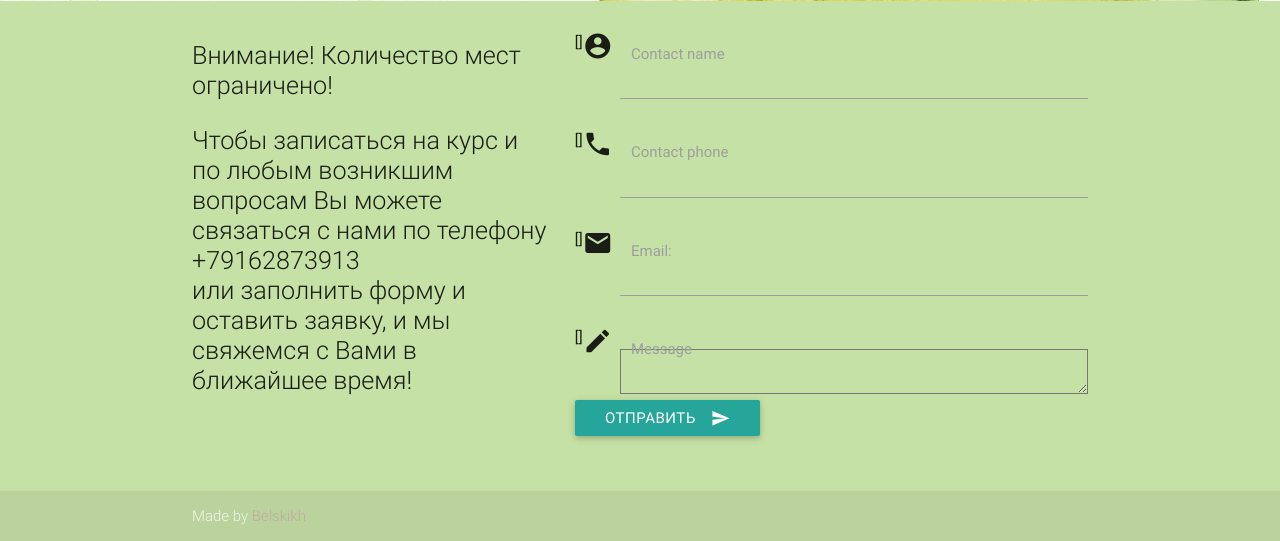
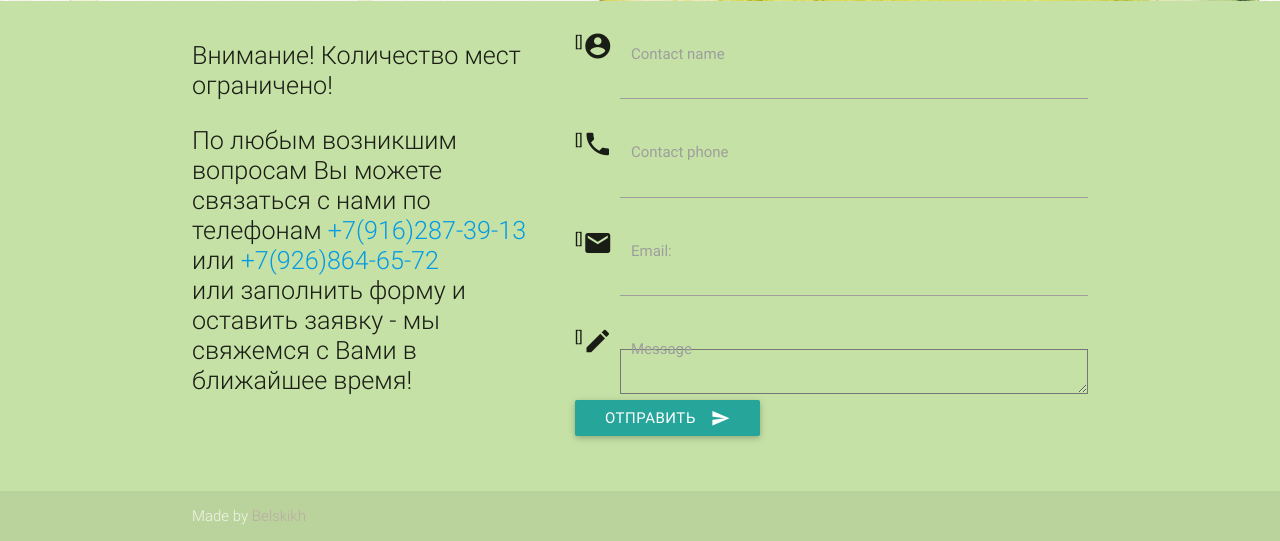
Before and after one commit to spacecrabby/watercolor, a Django app: template templates/landing.html in a window 1280 px wide. Shown: the part 4635-5176 px from the top of the page. Run offline with Django 3.2, Linux system fonts and the light colour scheme; the template is opened without the code that fills it, so the values that code supplies are empty, except form fields; tables that the repository leaves empty hold one stand-in row (values such as "Sample post"); form fields are guessed from the names that the template uses; some libraries are stand-ins or nearby versions.

Commit message:
tel numvers

```diff
--- a/templates/landing.html
+++ b/templates/landing.html
@@ -306,8 +306,8 @@
         <div class="row">
           <div class="col s12 l5">
             <p class="flow-text">Внимание! Количество мест ограничено!</p>
-            <p class="flow-text">Чтобы записаться на курс и по любым возникшим вопросам Вы можете связаться с нами по телефону +79162873913<br>
-            или заполнить форму и оставить заявку, и мы свяжемся с Вами в ближайшее время!</p>
+            <p class="flow-text">По любым возникшим вопросам Вы можете связаться с нами по телефонам <a href="tel:79162873913">+7(916)287-39-13</a> или <a href="tel:79268646572">+7(926)864-65-72</a> <br>
+или заполнить форму и оставить заявку - мы свяжемся с Вами в ближайшее время!</p>
           </div>
           <div class="col s12 l7">
             <div class="row">
```
